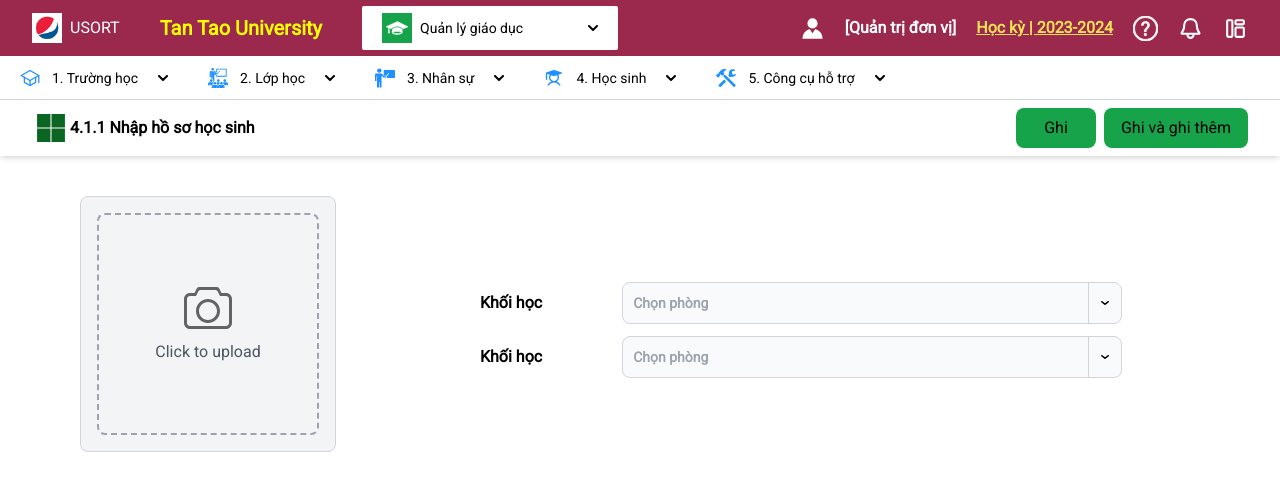
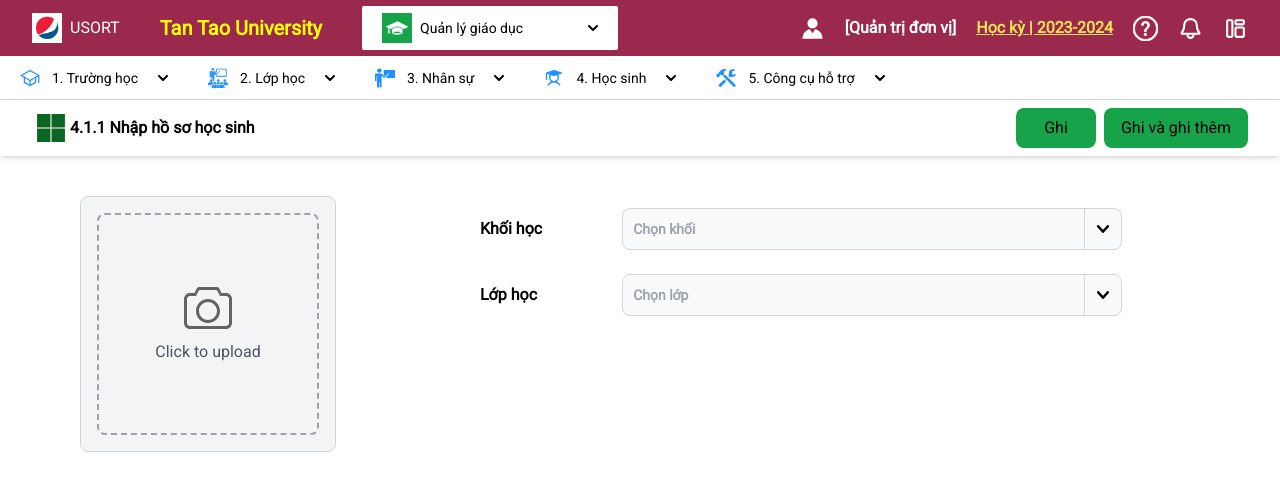
Before and after one commit to louisdevzz/usort, a Next.js app: page /add_student in a window 1280 px wide. Shown: the top 490 px of the page. Built offline with nearby package versions, Linux system fonts and the light colour scheme.

Commit message:
add_student

```diff
--- a/src/components/AddStudent.tsx
+++ b/src/components/AddStudent.tsx
@@ -1,16 +1,23 @@
 import { useState } from "react";
 
+const AddStudent = () => {
+    const [activeDropdown, setActiveDropdown] = useState<string | null>(null); // Manage which dropdown is active
+    const [selectedPlace, setSelectedPlace] = useState<{ first: string, second: string }>({ first: "", second: "" }); // Separate state for each dropdown
 
-const AddStudent = () =>{
-    const [isShow,setIsShow]= useState<boolean>(false);
-    const [selectedPlace, setSelectedPlace] = useState<string>(""); // State to store the selected school
+    const handleSelect = (place: string, dropdownId: string) => {
+        setSelectedPlace(prevState => ({
+            ...prevState,
+            [dropdownId]: place
+        }));
+        setActiveDropdown(null); // Close the dropdown after selection
+    };
 
-    const handleSelect = (place: string) => {
-        setSelectedPlace(place); // Update the input with the selected place
-        setIsShow(false); // Close the dropdown
+    const toggleDropdown = (dropdownId: string) => {
+        setActiveDropdown(activeDropdown === dropdownId ? null : dropdownId); // Toggle dropdown visibility
     };
-    return(
-        <div className = "space-y-10">
+
+    return (
+        <div className="space-y-10">
             <div className="flex justify-between px-8 py-2 items-center shadow-md">
                 <div className="flex flex-row items-center px-1 gap-1 ">
                     <img width={30} src="/assets/icon/square.svg" alt="square" />
@@ -29,7 +36,7 @@ const AddStudent = () =>{
                     </div>
                 </div>
             </div>
-            <div className="flex items-center px-20 gap-36">
+            <div className="flex items-left px-20 gap-36">
                 <div className="flex flex-col items-center justify-center bg-gray-100 border border-gray-300 rounded-lg p-4 w-64 h-64 ">
                     <div className="flex items-center justify-center w-full h-full">
                         <label
@@ -45,70 +52,94 @@ const AddStudent = () =>{
                     </div>
                 </div>
                 <div className="font-semibold text-left">
-                    <div className="flex items-center gap-20 py-3">
-                        <span> Khối học </span>
-                        <div className="flex bg-gray-50 border border-gray-300 text-gray-900 text-sm rounded-lg flex flex-row relative gap-36" style={{ width: '500px' }}>
+                    <div className="flex items-center justify-between gap-20 py-3">
+                        <span className="text-right"> Khối học </span>
+                        <div className="flex bg-gray-50 border border-gray-300 text-gray-900 text-sm rounded-lg flex flex-row relative" style={{ width: '500px' }}>
                             <input
                                 type="text"
                                 id="place"
-                                value={selectedPlace}
+                                value={selectedPlace.first}
                                 className="bg-transparent border-none block w-full p-2.5 focus:border-none outline-none"
-                                placeholder="Chọn phòng"
+                                placeholder="Chọn khối"
                                 readOnly
-                                onClick={() => setIsShow(!isShow)}
+                                onClick={() => toggleDropdown('first')}
                             />
-                            <div onClick={() => setIsShow(!isShow)} className="border-l cursor-pointer border-gray-300 flex items-center justify-center px-3">
+                            <div onClick={() => toggleDropdown('first')} className="border-l cursor-pointer border-gray-300 flex items-center justify-center px-3">
                                 <img width={13} src="/assets/icon/arrow-down.svg" alt="arrow" />
                             </div>
-                            {isShow && (
-                                <div className="absolute top-10 left-0 w-full max-h-[200px] bg-white rounded-lg border border-gray-300 p-3 overflow-y-auto">
+                            {activeDropdown === 'first' && (
+                                <div className="absolute z-20 top-10 left-0 w-full max-h-[200px] bg-white rounded-lg border border-gray-300 p-3 overflow-y-auto">
                                     <ul>
                                         <li
                                             className="hover:bg-gray-200 cursor-pointer p-2 rounded-lg"
-                                            onClick={() => handleSelect("Truong THPT TAN HUNG")}
+                                            onClick={() => handleSelect("Khối 6", 'first')}
                                         >
-                                            <span>Truong THPT TAN HUNG</span>
+                                            <span>Khối 6</span>
                                         </li>
                                         <li
                                             className="hover:bg-gray-200 cursor-pointer p-2 rounded-lg"
-                                            onClick={() => handleSelect("Truong THPT TAN HUNG")}
+                                            onClick={() => handleSelect("Khối 7", 'first')}
                                         >
-                                            <span>Truong THPT TAN HUNG</span>
+                                            <span>Khối 7</span>
+                                        </li>
+                                        <li
+                                            className="hover:bg-gray-200 cursor-pointer p-2 rounded-lg"
+                                            onClick={() => handleSelect("Khối 8", 'first')}
+                                        >
+                                            <span>Khối 8</span>
+                                        </li>
+                                        <li
+                                            className="hover:bg-gray-200 cursor-pointer p-2 rounded-lg"
+                                            onClick={() => handleSelect("Khối 9", 'first')}
+                                        >
+                                            <span>Khối 9</span>
                                         </li>
                                     </ul>
                                 </div>
                             )}
                         </div>
                     </div>
-                    <div className="flex items-center gap-20">
-                        <span> Khối học </span>
-                        <div className="flex bg-gray-50 border border-gray-300 text-gray-900 text-sm rounded-lg flex flex-row relative gap-36" style={{ width: '500px' }}>
+                    <div className="flex items-center justify-between gap-20 py-3">
+                        <span className="text-right"> Lớp học </span>
+                        <div className="flex bg-gray-50 border border-gray-300 text-gray-900 text-sm rounded-lg flex flex-row relative" style={{ width: '500px' }}>
                             <input
                                 type="text"
                                 id="place"
-                                value={selectedPlace}
+                                value={selectedPlace.second}
                                 className="bg-transparent border-none block w-full p-2.5 focus:border-none outline-none"
-                                placeholder="Chọn phòng"
+                                placeholder="Chọn lớp"
                                 readOnly
-                                onClick={() => setIsShow(!isShow)}
+                                onClick={() => toggleDropdown('second')}
                             />
-                            <div onClick={() => setIsShow(!isShow)} className="border-l cursor-pointer border-gray-300 flex items-center justify-center px-3">
+                            <div onClick={() => toggleDropdown('second')} className="border-l cursor-pointer border-gray-300 flex items-center justify-center px-3">
                                 <img width={13} src="/assets/icon/arrow-down.svg" alt="arrow" />
                             </div>
-                            {isShow && (
-                                <div className="absolute top-10 left-0 w-full max-h-[200px] bg-white rounded-lg border border-gray-300 p-3 overflow-y-auto">
+                            {activeDropdown === 'second' && (
+                                <div className="absolute z-20 top-10 left-0 w-full max-h-[200px] bg-white rounded-lg border border-gray-300 p-3 overflow-y-auto">
                                     <ul>
                                         <li
                                             className="hover:bg-gray-200 cursor-pointer p-2 rounded-lg"
-                                            onClick={() => handleSelect("Truong THPT TAN HUNG")}
+                                            onClick={() => handleSelect("Lớp 6A", 'second')}
                                         >
-                                            <span>Truong THPT TAN HUNG</span>
+                                            <span>Lớp 6A</span>
                                         </li>
                                         <li
                                             className="hover:bg-gray-200 cursor-pointer p-2 rounded-lg"
-                                            onClick={() => handleSelect("Truong THPT TAN HUNG")}
+                                            onClick={() => handleSelect("Lớp 6B", 'second')}
                                         >
-                                            <span>Truong THPT TAN HUNG</span>
+                                            <span>Lớp 6B</span>
+                                        </li>
+                                        <li
+                                            className="hover:bg-gray-200 cursor-pointer p-2 rounded-lg"
+                                            onClick={() => handleSelect("Lớp 7A", 'second')}
+                                        >
+                                            <span>Lớp 7A</span>
+                                        </li>
+                                        <li
+                                            className="hover:bg-gray-200 cursor-pointer p-2 rounded-lg"
+                                            onClick={() => handleSelect("Lớp 7B", 'second')}
+                                        >
+                                            <span>Lớp 7B</span>
                                         </li>
                                     </ul>
                                 </div>
@@ -118,7 +149,7 @@ const AddStudent = () =>{
                 </div>
             </div>
         </div>
-    )
+    );
 }
 
 export default AddStudent;
--- a/src/components/SubHeader.tsx
+++ b/src/components/SubHeader.tsx
@@ -14,9 +14,11 @@ const SubHeader = () =>{
                     <div id="dropdown" className="z-10 bg-white invisible group-hover:visible rounded-lg shadow w-40 absolute top-5 left-0">
                         <ul className="py-2 text-sm text-gray-700 dark:text-gray-200" aria-labelledby="dropdownDefaultButton">
                             <li>
-                                <button onClick={()=>setIsShow(true)} className="block px-4 py-2 hover:bg-gray-100">
-                                    Thêm trường học
-                                </button>
+                                <a href="#">
+                                    <button onClick={()=>setIsShow(true)} className="block px-4 py-2 hover:bg-gray-100">
+                                        Thêm trường học
+                                    </button>
+                                </a>
                             </li>
                             <li>
                                 <a href="#" className="block px-4 py-2 hover:bg-gray-100 dark:hover:bg-gray-600 dark:hover:text-white">Settings</a>
@@ -91,49 +93,49 @@ const SubHeader = () =>{
                     <div id="dropdown" className="z-10 bg-white invisible group-hover:visible rounded-lg shadow w-80 absolute top-5 left-0">
                         <ul className="py-2 text-sm text-gray-700 dark:text-gray-200" aria-labelledby="dropdownDefaultButton">
                             <li>
-                                <button className="block px-4 py-2 hover:bg-gray-100">
+                                <a href="#" className="block px-4 py-2 hover:bg-gray-100">
                                     4.1 Hồ sơ học sinh
-                                </button>
+                                </a>
                             </li>
                             <li>
-                                <button onClick={()=>setIsShow(true)} className="block px-4 py-2 hover:bg-gray-100">
+                                <a href="#" className="block px-4 py-2 hover:bg-gray-100">
                                     4.2 Quản lý biến động học sinh
-                                </button>
+                                </a>
                             </li>
                             <li>
-                                <button className="block px-4 py-2 hover:bg-gray-100">
+                                <a href="#" className="block px-4 py-2 hover:bg-gray-100">
                                     4.3 Kết quả học tập rèn luyện
-                                </button>
+                                </a>
                             </li>
                             <li>
-                                <button className="block px-4 py-2 hover:bg-gray-100">
+                                <a href="#" className="block px-4 py-2 hover:bg-gray-100">
                                     4.4 Khen thưởng, kỷ luật
-                                </button>
+                                </a>
                             </li>
                             <li>
-                                <button className="block px-4 py-2 hover:bg-gray-100">
+                                <a href="#" className="block px-4 py-2 hover:bg-gray-100">
                                     4.5 Quản lý hoàn thành chương trình Tiểu học
-                                </button>
+                                </a>
                             </li>
                             <li>
-                                <button className="block px-4 py-2 hover:bg-gray-100">
+                                <a href="#" className="block px-4 py-2 hover:bg-gray-100">
                                     4.6 Công tác học sinh
-                                </button>
+                                </a>
                             </li>
                             <li>
-                                <button className="block px-4 py-2 hover:bg-gray-100">
+                                <a href="#" className="block px-4 py-2 hover:bg-gray-100">
                                     4.7 Quản lý sức khỏe học sinh
-                                </button>
+                                </a>
                             </li>
                             <li>
-                                <button className="block px-4 py-2 hover:bg-gray-100">
+                                <a href="#" className="block px-4 py-2 hover:bg-gray-100">
                                     4.8 Chương trình Sóng và máy tính cho em
-                                </button>
+                                </a>
                             </li>
                             <li>
-                                <button className="block px-4 py-2 hover:bg-gray-100">
+                                <a href="#" className="block px-4 py-2 hover:bg-gray-100">
                                     4.9 Thông tin học sinh liên quan Covid-19
-                                </button>
+                                </a>
                             </li>
                         </ul>
                     </div>
```
